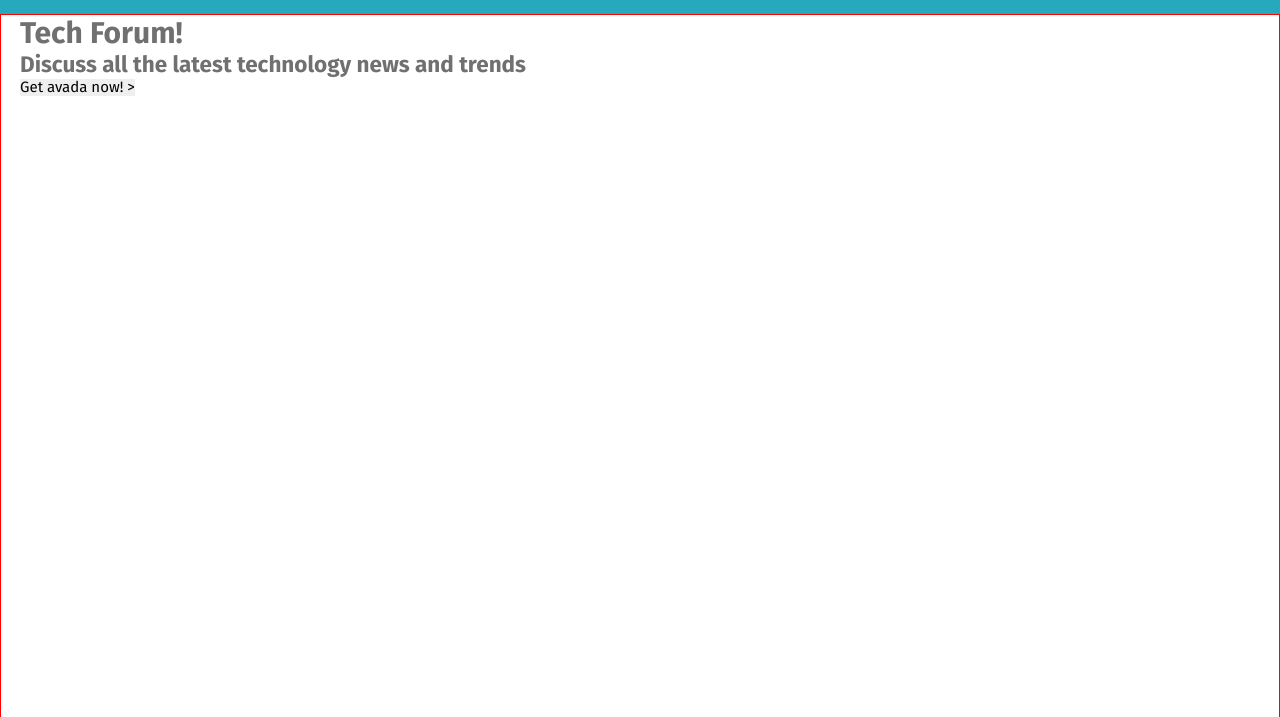
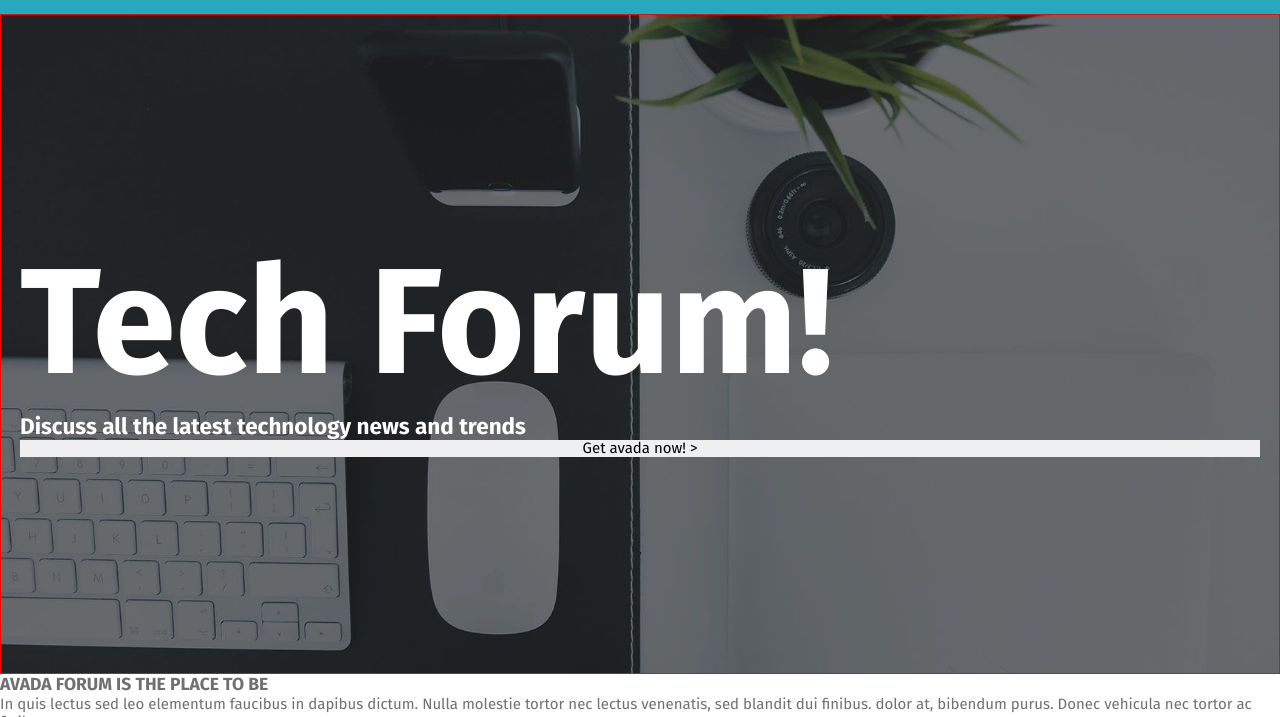
Before and after one commit to 0d1n92/proj-html-vuejs, a website: page index.html in a window 1280 px wide. Shown: the part 83-800 px from the top of the page. Drawn offline with nearby package versions, Linux system fonts and the light colour scheme.

Commit message:
bg jumbotron

```diff
--- a/index.html
+++ b/index.html
@@ -35,17 +35,28 @@
       </div>
     </header>
     <div id="jumbotron" class="debug">
-      <div class="margin_auto container_1240">
+      <div  class="margin_auto container_1240">
+         <div id="wrapper_text_jumbotron">
         <h1>Tech Forum!</h1>
         <h2>Discuss all the latest technology news and trends</h2>
         <button type="button" name="button">Get avada now! ></button>
       </div>
+      </div>
     </div>
     <main>
       <section id="description">
+        <h3>AVADA FORUM IS THE PLACE TO BE</h3>
+        <p>
+          In quis lectus sed leo elementum faucibus in dapibus dictum. Nulla molestie tortor nec lectus venenatis, sed blandit dui finibus. dolor at, bibendum purus. Donec vehicula nec tortor ac finibus.
+        </p>
 
       </section>
       <section id="news">
+        <h3>PHASELLUS EGET METUS</h3>
+        <h2>All the latest news</h2>
+        <article></article>
+        <article></article>
+        <article></article>
 
       </section>
       <section id="featured">
--- a/src/partials/_jumbotron.scss
+++ b/src/partials/_jumbotron.scss
@@ -1,4 +1,23 @@
+
+$heightJumbotron:660px;
 
 div#jumbotron {
-  height: 860px;
+
+  height: $heightJumbotron;
+  color: white;
+  background-image: url($BgImgJumbotron);
+  background-position: 50% 50%;
+  background-repeat: no-repeat;
+  background-size: cover;
+  div#wrapper_text_jumbotron {
+    height: $heightJumbotron;
+    width: 100%;
+    display: flex;
+    flex-direction: column;
+    justify-content: center;
+  }
+  h1 {
+    font-size: 150px;
+    line-height: 1.2;
+  }
 }
--- a/src/partials/_variables.scss
+++ b/src/partials/_variables.scss
@@ -1,7 +1,7 @@
 
 $easternBlue: #26a9bd;
 $maxWidthPage: 1240;
-$Txwhite:white;
+$BgImgJumbotron: "../img/home_slider_bg.jpg";
 
 
 @mixin listInline {
--- a/webpack.mix.js
+++ b/webpack.mix.js
@@ -1,2 +1,4 @@
 let mix = require('laravel-mix');
-mix.sass('src/style.scss', 'css');
+mix.sass('src/style.scss', 'css').options({
+    processCssUrls: false
+});
```
Also changed, not shown: css/style.css.
